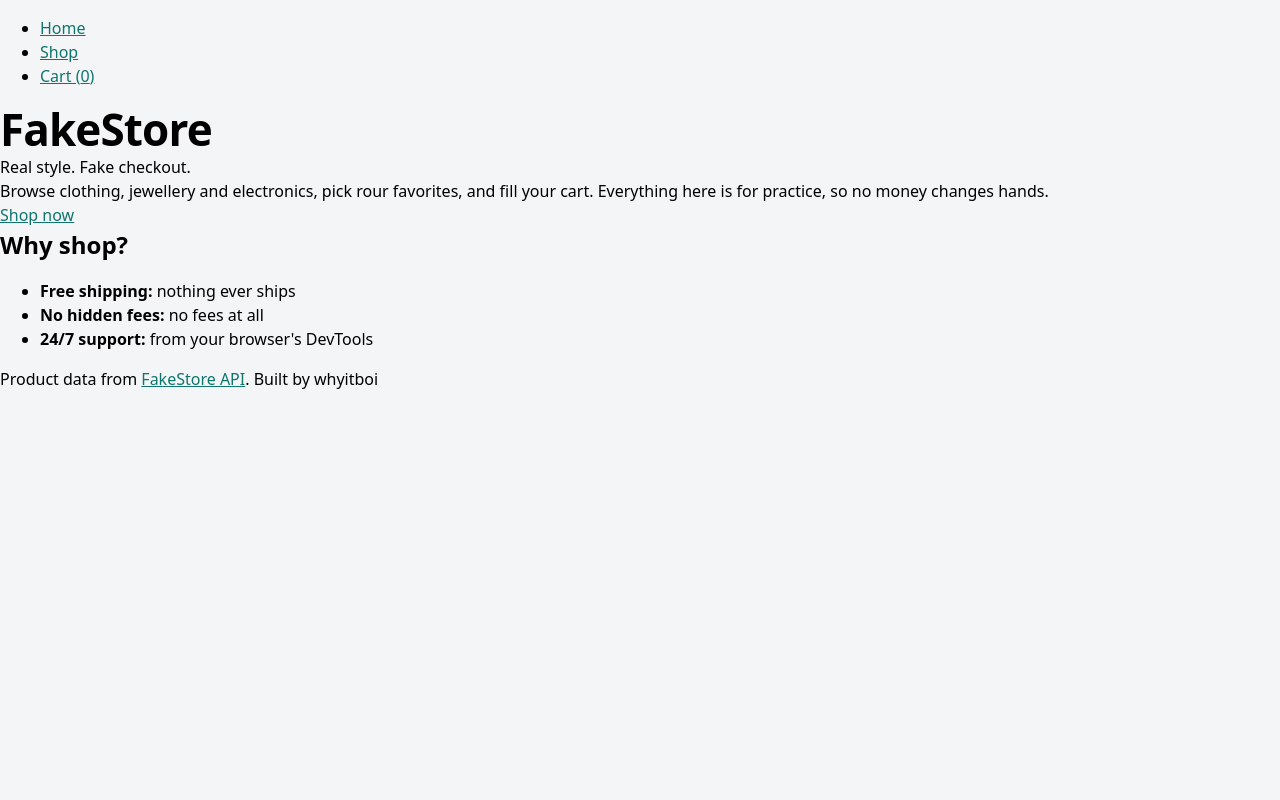
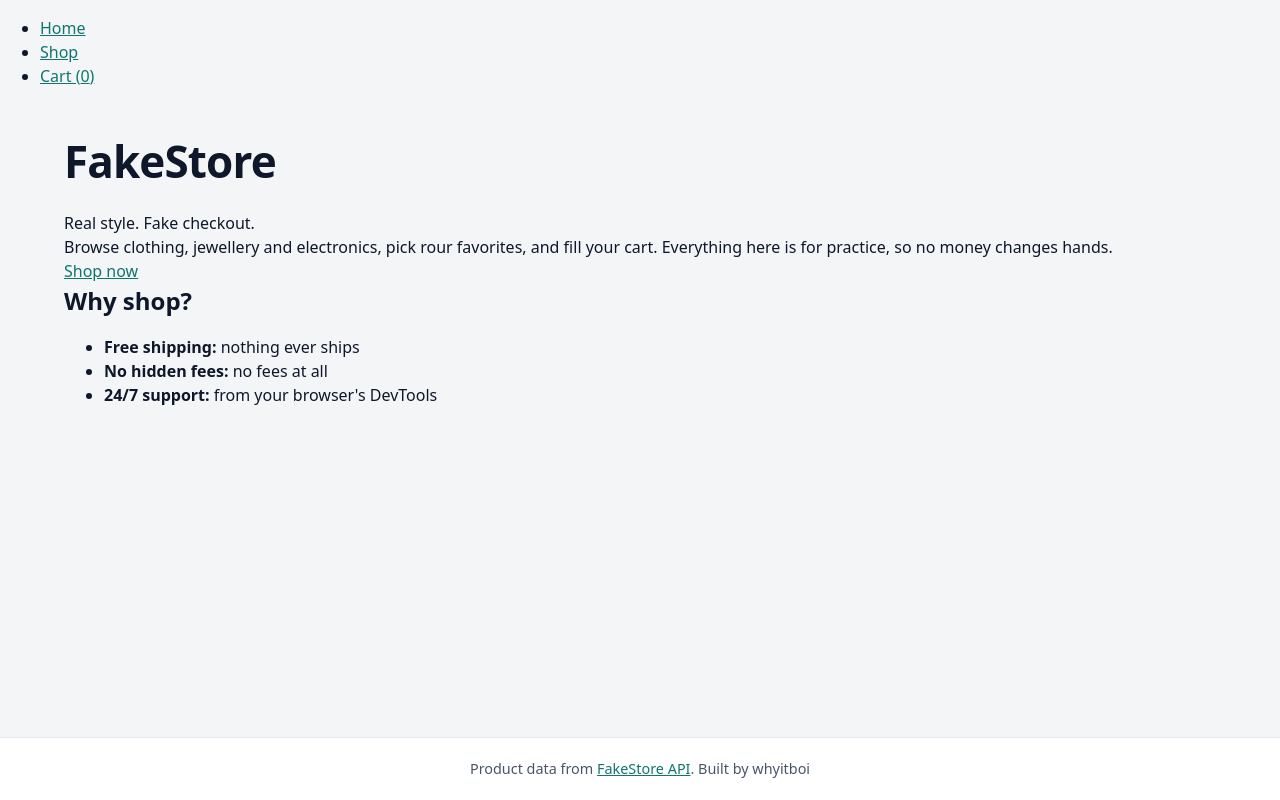
Before and after one commit to whyitboi/shopping-cart, a React (Vite) app: page / in a window 1280 px wide. Built offline with nearby package versions, Linux system fonts and the light colour scheme.

Commit message:
Adds app and shop css modules

```diff
--- a/src/App.jsx
+++ b/src/App.jsx
@@ -1,6 +1,7 @@
 import { useState } from "react";
 import { Navbar } from "./components/Navbar/Navbar";
 import { Outlet } from "react-router";
+import styles from "./App.module.css";
 
 export const App = () => {
   const [cart, setCart] = useState([]);
@@ -33,18 +34,18 @@ export const App = () => {
   };
 
   return (
-    <>
+    <div className={styles.app}>
       <Navbar cartCount={cartCount}></Navbar>
-      <main>
+      <main className={styles.main}>
         <Outlet context={{ cart, addToCart, updateQuantity, removeFromCart }} />
       </main>
-      <footer>
+      <footer className={styles.footer}>
         <p>
           Product data from{" "}
           <a href="https://fakestoreapi.com/">FakeStore API</a>. Built by
           whyitboi
         </p>
       </footer>
-    </>
+    </div>
   );
 };
--- /dev/null
+++ b/src/App.module.css
@@ -0,0 +1,19 @@
+.app {
+  min-height: 100vh;
+  min-height: 100dvh;
+  display: grid;
+  grid-template-rows: auto 1fr auto;
+}
+.main {
+  width: min(100% - 2rem, 72rem);
+  margin-inline: auto;
+  padding-block: 2rem 3rem;
+}
+.footer {
+  border-top: 1px solid var(--border);
+  background: var(--card);
+  padding: 1.25rem 1rem;
+  text-align: center;
+  color: var(--muted);
+  font-size: 0.9rem;
+}
--- a/src/index.css
+++ b/src/index.css
@@ -2,23 +2,24 @@
   --page: #f3f5f7;
   --card: #ffffff;
   --ink: #0f172a;
-  --muted: #475568;
+  --muted: #475569;
   --accent: #0f766e;
   --accentDark: #115e59;
+  --onAccent: #ffffff;
   --border: #e2e8f0;
   --controlBorder: #64748b;
   --highlight: #ccfbf1;
   --highlightInk: #134e4a;
   --artBg: #f1f5f9;
   --radius: 1rem;
-  --shadow: 0 1px 2px rgb(0 0 0/0.05);
-  --shadowLift: 0 10px 20px rgb(0 0 0 /0.08);
+  --shadow: 0 1px 2px rgb(0 0 0 / 0.05);
+  --shadowLift: 0 10px 20px rgb(0 0 0 / 0.08);
   --speed: 0.15s;
   --sans: system-ui, "Segoe UI", Roboto, sans-serif;
   --fontWeight: 600;
 
   font-family: var(--sans);
-  color: vae(--ink);
+  color: var(--ink);
   background: var(--page);
   line-height: 1.5;
 }
@@ -63,10 +64,10 @@ input {
   align-items: center;
   justify-content: center;
   min-height: 2.75rem;
-  padding: 0.5rem 1.25re;
+  padding: 0.5rem 1.25rem;
   border: none;
   background: var(--accent);
-  color: var(--card);
+  color: var(--onAccent);
   font-weight: var(--fontWeight);
   text-decoration: none;
   cursor: pointer;
--- a/src/pages/Shop/Shop.jsx
+++ b/src/pages/Shop/Shop.jsx
@@ -1,30 +1,31 @@
 import { useOutletContext } from "react-router";
 import { ProductCard } from "../../components/ProductCard/ProductCard";
 import { useProducts } from "../../hooks/useProducts";
+import styles from "./Shop.module.css";
 
 export const Shop = () => {
   const { products, loading, error } = useProducts();
   const { addToCart } = useOutletContext();
   return loading ? (
-    <>
+    <div className={styles.shop}>
       <h1>Shop</h1>
       <p className="status">Loading...</p>
-    </>
+    </div>
   ) : error ? (
-    <>
+    <div>
       <h1>Shop</h1>
       <p className="status">{error.message}</p>
-    </>
+    </div>
   ) : (
-    <>
+    <div>
       <h1>Shop</h1>
-      <ul>
+      <ul className={styles.grid}>
         {products.map((product) => (
           <li key={product.id}>
             <ProductCard product={product} onAddToCart={addToCart} />
           </li>
         ))}
       </ul>
-    </>
+    </div>
   );
 };
--- /dev/null
+++ b/src/pages/Shop/Shop.module.css
@@ -0,0 +1,16 @@
+.shop,
+h1 {
+  margin-bottom: 1.5rem;
+}
+.grid {
+  display: grid;
+  grid-template-columns: repeat(auto-fill, minmax(14rem, 1fr));
+  gap: 1.25rem;
+  list-style: none;
+  margin: 0;
+  padding: 0;
+}
+
+.grid li {
+  display: flex;
+}
```
